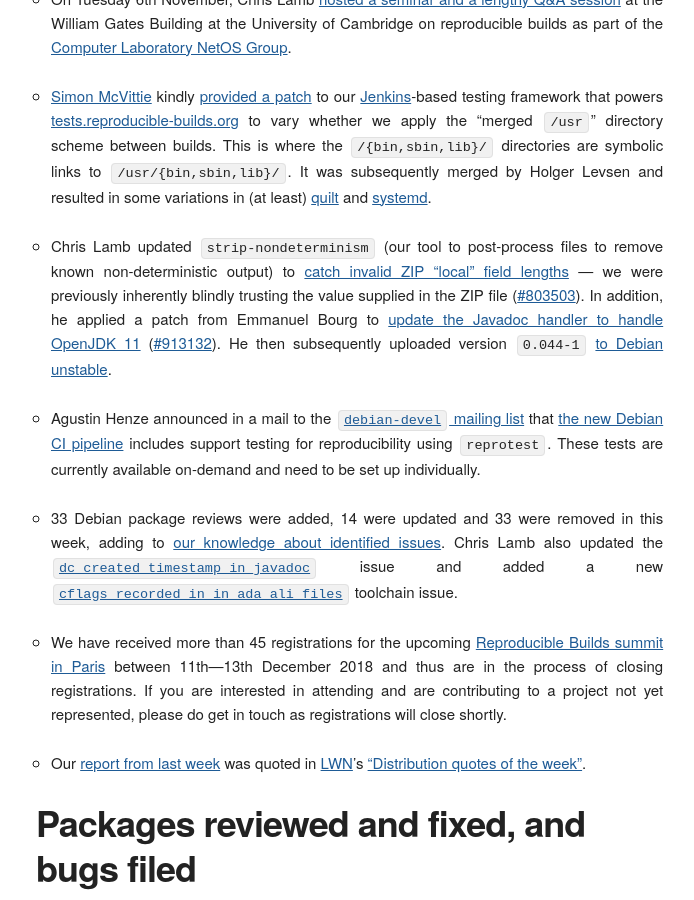
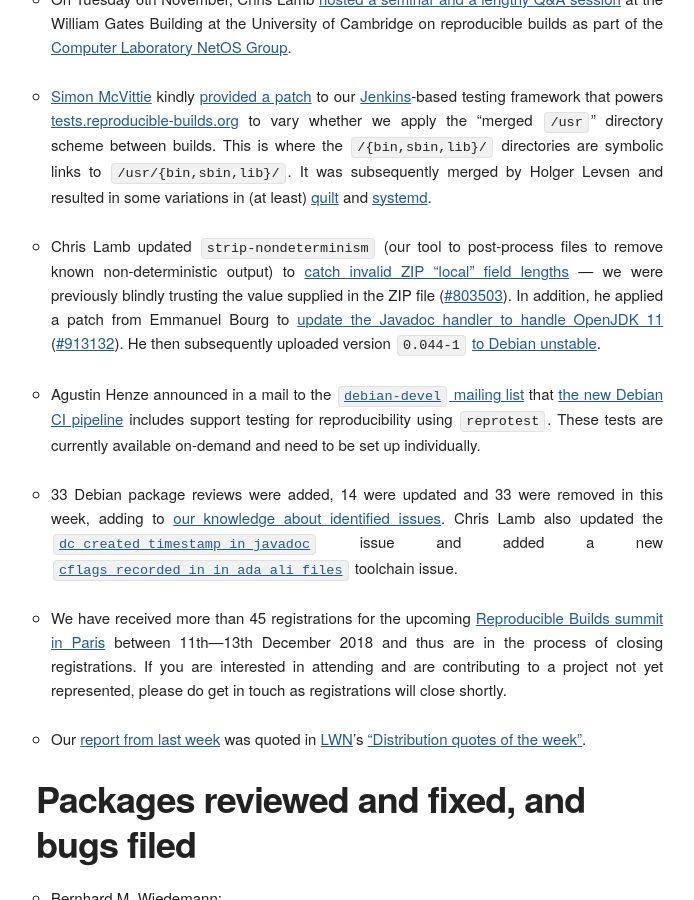
Before and after one commit to prototypefund/reproducible-website, a Jekyll site: the page built from _blog/posts/185.md, in a window 1280 px wide and 900 px high, scrolled down 1216 px. Shown: the whole window, without its empty margins (124-818 px from the left). Built offline with Jekyll 4.4.1, drawn with Linux system fonts in a browser that asks for light colours; some web fonts are replaced.

Commit message:
185: Correct "braino".

```diff
--- a/_blog/posts/185.md
+++ b/_blog/posts/185.md
@@ -22,7 +22,7 @@
 
 * [Simon McVittie](http://smcv.pseudorandom.co.uk/) kindly [provided a patch](https://bugs.debian.org/901473#33) to our [Jenkins](https://jenkins.io/)-based testing framework that powers [tests.reproducible-builds.org](tests.reproducible-builds.org) to vary whether we apply the "merged `/usr`" directory scheme between builds. This is where the `/{bin,sbin,lib}/` directories are symbolic links to `/usr/{bin,sbin,lib}/`. It was subsequently merged by Holger Levsen and resulted in some variations in (at least) [quilt](https://tests.reproducible-builds.org/debian/rb-pkg/buster/amd64/diffoscope-results/quilt.html) and [systemd](https://tests.reproducible-builds.org/debian/rb-pkg/buster/amd64/diffoscope-results/systemd.html).
 
-* Chris Lamb updated `strip-nondeterminism` (our tool to post-process files to remove known non-deterministic output) to [catch invalid ZIP "local" field lengths](https://salsa.debian.org/reproducible-builds/strip-nondeterminism/commit/e5f5008) — we were previously inherently blindly trusting the value supplied in the ZIP file ([#803503](https://bugs.debian.org/803503)). In addition, he applied a patch from Emmanuel Bourg to [update the Javadoc handler to handle OpenJDK 11](https://salsa.debian.org/reproducible-builds/strip-nondeterminism/commit/f745484) ([#913132](https://bugs.debian.org/913132)). He then subsequently uploaded version `0.044-1` [to Debian unstable](https://tracker.debian.org/news/1001570/accepted-strip-nondeterminism-0044-1-source-all-into-unstable/).
+* Chris Lamb updated `strip-nondeterminism` (our tool to post-process files to remove known non-deterministic output) to [catch invalid ZIP "local" field lengths](https://salsa.debian.org/reproducible-builds/strip-nondeterminism/commit/e5f5008) — we were previously blindly trusting the value supplied in the ZIP file ([#803503](https://bugs.debian.org/803503)). In addition, he applied a patch from Emmanuel Bourg to [update the Javadoc handler to handle OpenJDK 11](https://salsa.debian.org/reproducible-builds/strip-nondeterminism/commit/f745484) ([#913132](https://bugs.debian.org/913132)). He then subsequently uploaded version `0.044-1` [to Debian unstable](https://tracker.debian.org/news/1001570/accepted-strip-nondeterminism-0044-1-source-all-into-unstable/).
 
 * Agustin Henze announced in a mail to the [`debian-devel` mailing list](https://lists.debian.org/debian-devel/) that [the new Debian CI pipeline](https://lists.debian.org/debian-devel/2018/11/msg00183.html) includes support testing for reproducibility using `reprotest`. These tests are currently available on-demand and need to be set up individually.
 
```
